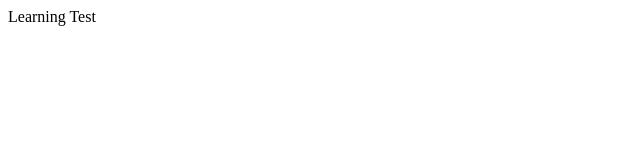
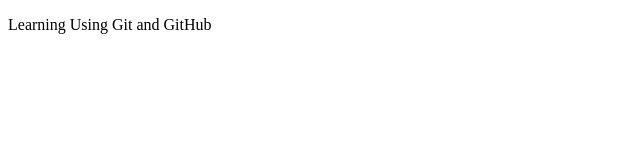
Before and after one commit to pratyush934/LearningNodeJs, a plain HTML site: page test.html in a window 1280 px wide. Shown: the whole page, without its empty margins (0-640 px from the left). Drawn offline with Linux system fonts and the light colour scheme.

Commit message:
I am Pratyush

```diff
--- a/test.html
+++ b/test.html
@@ -6,6 +6,6 @@
     <title>Document</title>
 </head>
 <body>
-    Learning Test
+    <p>Learning Using Git and GitHub</p>
 </body>
 </html>
```
Also changed, not shown: README.md.
